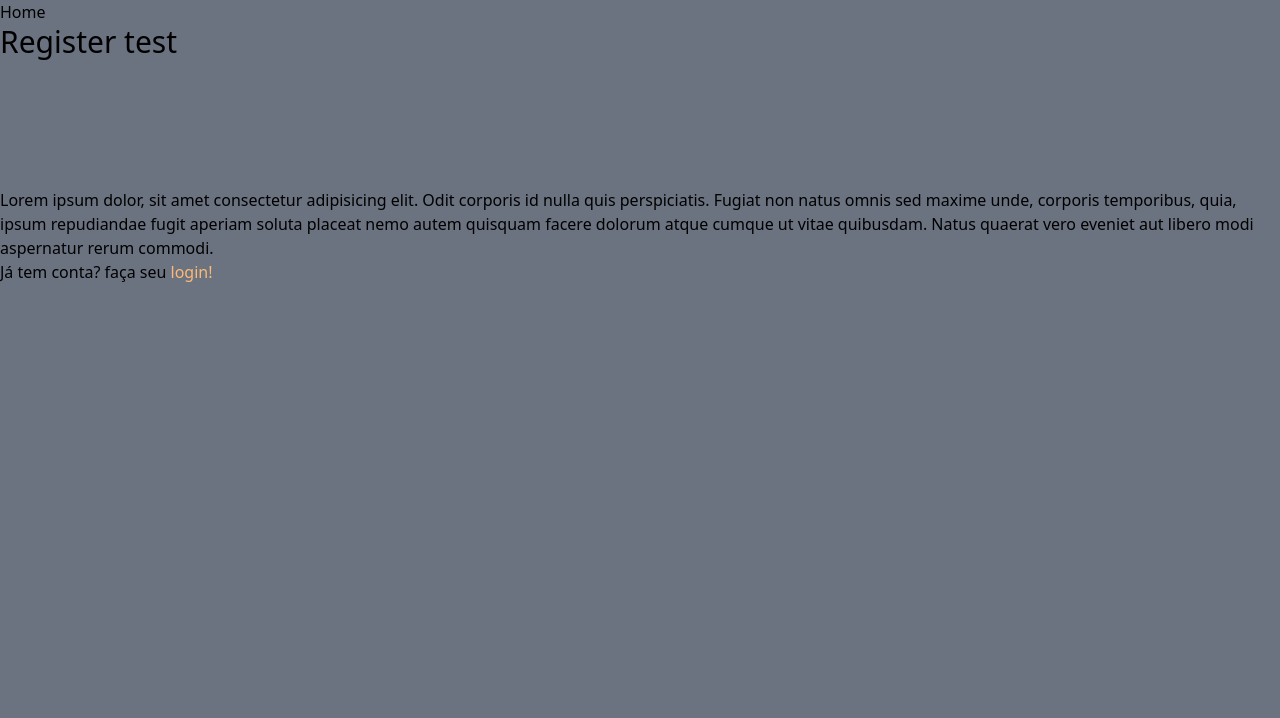
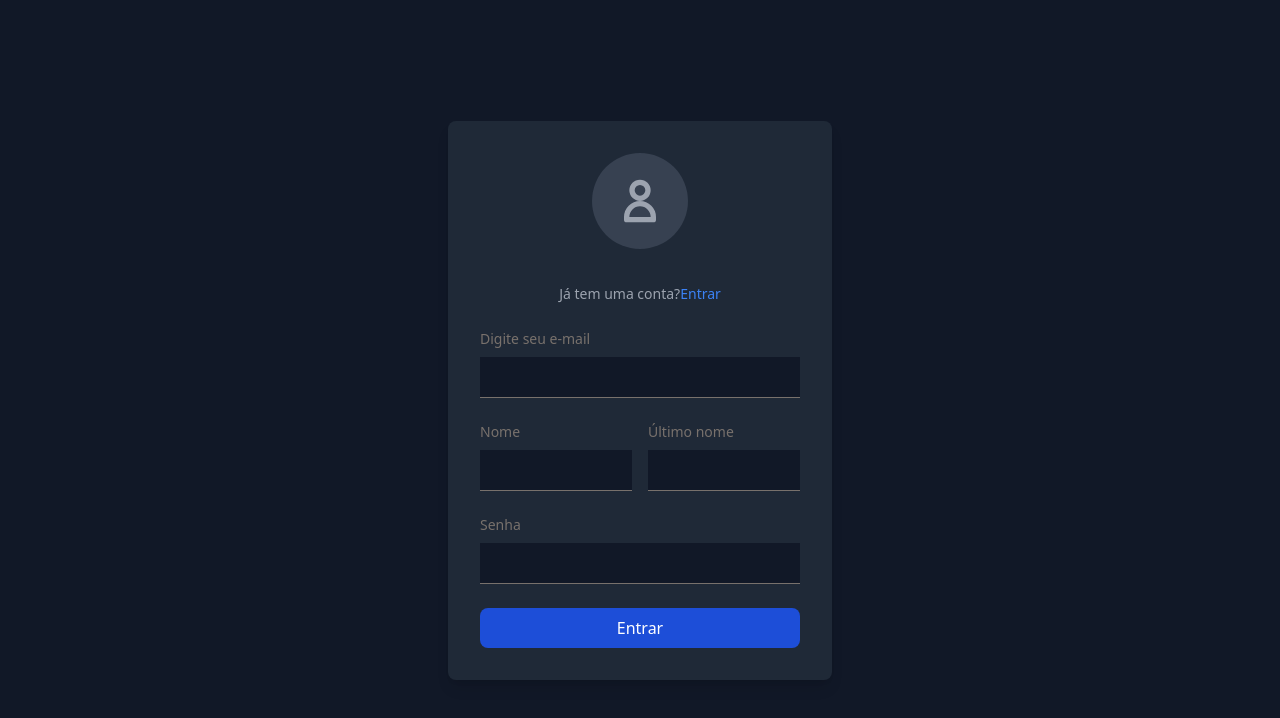
Before and after one commit to LibraryLoops/librarytech-front, a React (Vite) app: page /cadastro in a window 1280 px wide. Shown: the top 718 px of the page. Built offline with nearby package versions, Linux system fonts and the light colour scheme.

Commit message:
feat: add register

```diff
--- /dev/null
+++ b/src/pages/Register.jsx
@@ -0,0 +1,45 @@
+import React from 'react'
+import { Link } from 'react-router-dom'
+
+const Register = () => {
+  return (
+    <body class="bg-gray-900 flex items-center justify-center min-h-screen">
+    <div class="bg-gray-800 p-8 rounded-lg shadow-lg w-full max-w-sm">
+        <div class="flex justify-center mb-8">
+            <div class="bg-gray-700 p-4 rounded-full">
+                <svg xmlns="http://www.w3.org/2000/svg" class="h-16 w-16 text-gray-400" fill="none" viewBox="0 0 24 24" stroke="currentColor">
+                    <path stroke-linecap="round" stroke-linejoin="round" stroke-width="2" d="M12 11c1.656 0 3-1.344 3-3S13.656 5 12 5 9 6.344 9 8s1.344 3 3 3zm0 2c-2.76 0-5 2.24-5 5v1h10v-1c0-2.76-2.24-5-5-5z" />
+                </svg>
+            </div>
+        </div>
+        <div class="text-center mb-6">
+            <span class="text-sm text-gray-400">Já tem uma conta?</span>
+            <a href="#" class="text-sm text-blue-500 hover:underline">Entrar</a>
+        </div>
+        <form>
+            <div class="mb-6">
+                <label for="email" class="block mb-2 text-sm font-medium text-[#78716C]">Digite seu e-mail</label>
+                <input type="email" id="email" class="w-full px-3 py-2 bg-gray-900 text-gray-300 border-b-[0.5px] border-stone-500 focus:outline-none focus:border-purple-500" required />
+            </div>
+            <div class="flex justify-between mb-6">
+                <div class="w-full mr-2">
+                    <label for="first-name" class="block mb-2 text-sm font-medium text-[#78716C]">Nome</label>
+                    <input type="text" id="first-name" class="w-full px-3 py-2 bg-gray-900 text-gray-300 border-b-[0.5px] border-stone-500 focus:outline-none focus:border-purple-500" required />
+                </div>
+                <div class="w-full ml-2">
+                    <label for="last-name" class="block mb-2 text-sm font-medium text-[#78716C]">Último nome</label>
+                    <input type="text" id="last-name" class="w-full px-3 py-2 bg-gray-900 text-gray-300 border-b-[0.5px] border-stone-500 focus:outline-none focus:border-purple-500" required />
+                </div>
+            </div>
+            <div class="mb-6">
+                <label for="password" class="block mb-2 text-sm font-medium text-[#78716C]">Senha</label>
+                <input type="password" id="password" class="w-full px-3 py-2 bg-gray-900 text-gray-300 border-b-[0.5px] border-stone-500 focus:outline-none focus:border-purple-500" required />
+            </div>
+            <button type="submit" class="w-full bg-blue-700 hover:bg-blue-800 text-white py-2 rounded-lg focus:outline-none focus:ring-2 focus:ring-blue-500">Entrar</button>
+        </form>
+    </div>
+</body>
+  )
+}
+
+export default Register
--- a/src/routes.jsx
+++ b/src/routes.jsx
@@ -1,7 +1,7 @@
 import React from 'react'
 import { BrowserRouter, Route, Routes } from 'react-router-dom'
 import Home from './pages/Home'
-import RegisterTest from './pages/RegisterTest'
+import Register from './pages/Register'
 import { AuthProvider } from './contexts/authContext'
 import BookTest from './pages/BookTest'
 import Login from './pages/Login'
@@ -14,7 +14,7 @@ const routes = () => {
         <Routes>
           <Route path="/" element={<Home />} />
           <Route path="/login" element={<Login />} />
-          <Route path="/cadastro" element={<RegisterTest />} />
+          <Route path="/cadastro" element={<Register />} />
           <Route path="/livros" element={<BookTest />} />
         </Routes>
       </AuthProvider>
```
